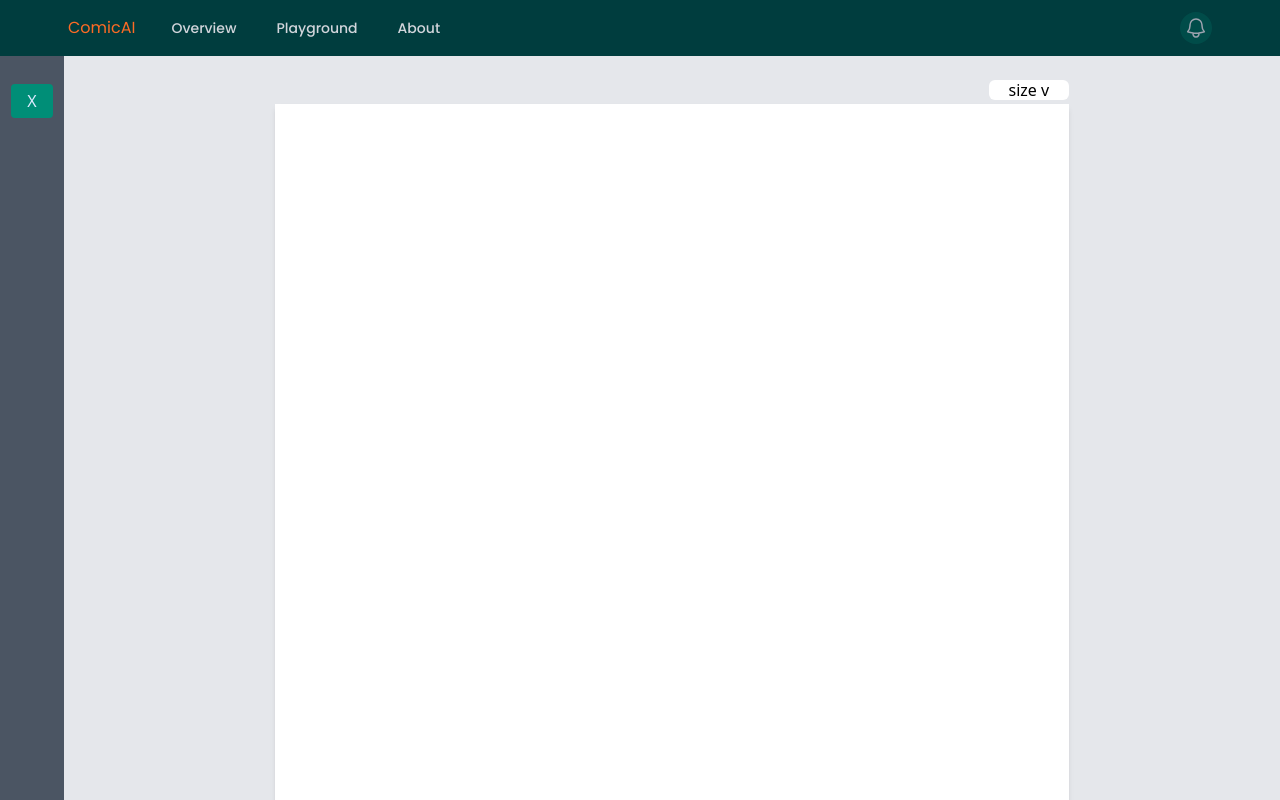
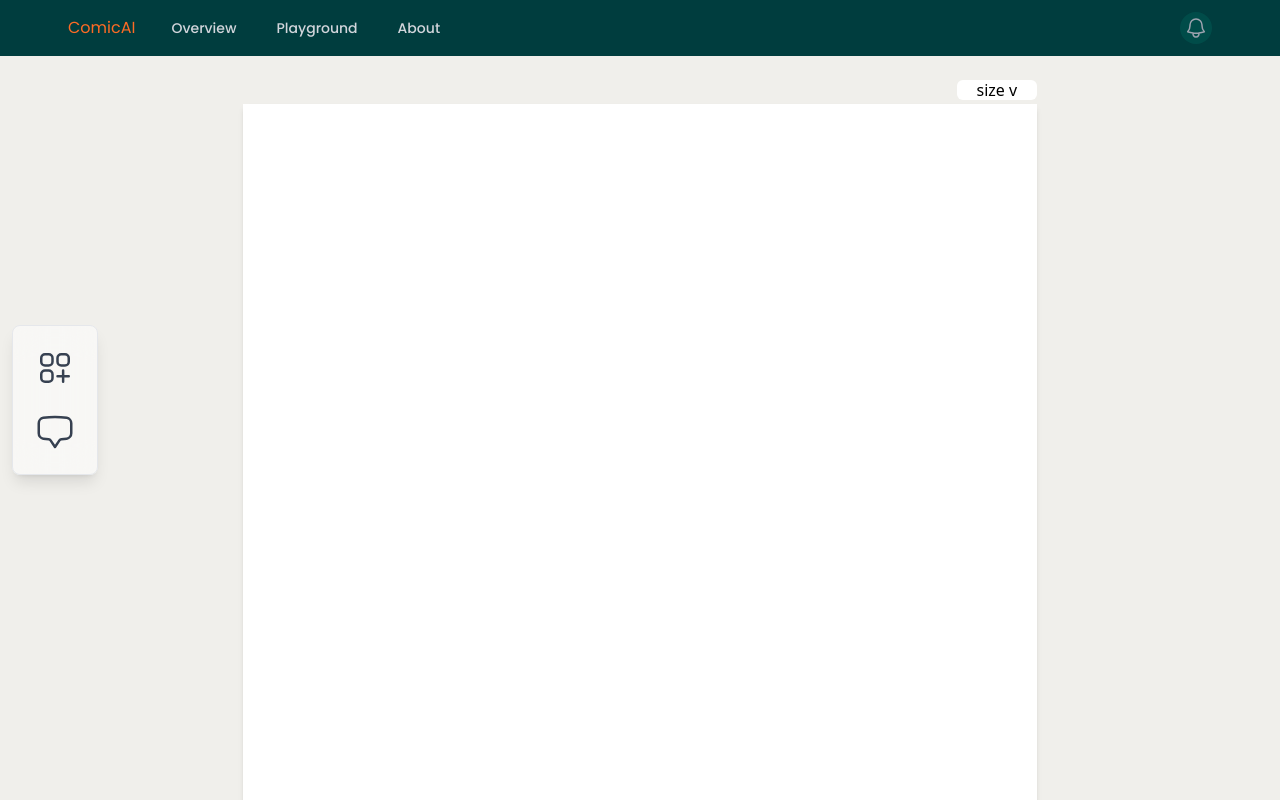
Before and after one commit to KaliKaloo/ComicPal, a React (Vite) app in the folder frontend-site/: page /CreateComicPage in a window 1280 px wide. Built offline with nearby package versions, Linux system fonts and the light colour scheme.

Commit message:
fine tuned click and drag

```diff
--- a/frontend-site/src/components/ui/Draggable.jsx
+++ b/frontend-site/src/components/ui/Draggable.jsx
@@ -9,9 +9,9 @@ export function Draggable(props) {
     transform: `translate3d(${transform.x}px, ${transform.y}px, 0)`,
   } : {};
 
+  return (
 
-  return (
-    <button ref={setNodeRef} style={{...style, ...props.styles}} {...listeners} {...attributes}>
+    <button className="" ref={setNodeRef} style={{...style, ...props.styles}} {...listeners} {...attributes}>
       {props.children}
     </button>
   );
--- a/frontend-site/src/pages/CreateComicPage/CreateComicPage.jsx
+++ b/frontend-site/src/pages/CreateComicPage/CreateComicPage.jsx
@@ -2,16 +2,26 @@ import { useState } from "react";
 import MainLayout from "../../layout/MainLayout";
 import GeneratePanel from "./GeneratePanel";
 import styles from "../../assets/style";
-import { DndContext, closestCenter, useSensors, useSensor, PointerSensor } from "@dnd-kit/core";
+import {
+  DndContext,
+  closestCenter,
+  useSensors,
+  useSensor,
+  PointerSensor,
+} from "@dnd-kit/core";
 import { Draggable } from "../../components/ui/Draggable";
 import { Droppable } from "../../components/ui/Droppable";
+import {
+  SquaresPlusIcon,
+  ChatBubbleBottomCenterIcon,
+} from "@heroicons/react/24/outline";
 
 function CreateComicPage() {
   const [panelList, setPanels] = useState([]);
-  const [count, setCount] = useState(0);
+  const [count, setCount] = useState(1);
 
   const addPanel = () => {
-    setPanels([...panelList, { id: count, position:{x:0,y:0}}]);
+    setPanels([...panelList, { id: count, position: { x: 0, y: 0 } }]);
     setCount(count + 1);
   };
 
@@ -22,18 +32,23 @@ function CreateComicPage() {
   const sensors = useSensors(
     useSensor(PointerSensor, {
       activationConstraint: {
-        distance: 8,
+        delay: 150,
+        tolerance:8
       },
     })
-  )
+  );
 
   function handleDragEnd(ev) {
-    console.log("stop");
-    const panel = panelList.find((x) => x.id === ev.active.id);
+    let panel = panelList.find((x) => x.id === ev.active.id);
     panel.position.x += ev.delta.x;
     panel.position.y += ev.delta.y;
+    console.log("clicked on " + ev.delta.x);
+
     const _panelList = panelList.map((x) => {
-      if (x.id === panel.id) return panel;
+      if (x.id === panel.id) {
+        console.log(panel.position);
+        return panel;
+      }
       return x;
     });
     setPanels(_panelList);
@@ -43,17 +58,22 @@ function CreateComicPage() {
     <MainLayout footer="noFooter">
       <DndContext onDragEnd={handleDragEnd} sensors={sensors}>
         <Droppable>
-          <div className="bg-gray-200 relative h-[calc(100vh-56px)] overflow-hidden flex">
+          <div className="bg-[#f0efeb] relative h-[calc(100vh-56px)] overflow-hidden flex items-center">
             <div
-              className={`sidebar bg-gray-600 text-blue-100 w-16 space-y-6 py-7 px-2 inset-y-0 left-0 relative ${styles.flexStart} z-40`}
+              className={`z-20 flex shrink-0 grow-0 justify-around gap-4 border-t border-gray-200 bg-white/50 p-2.5 shadow-lg backdrop-blur-lg  fixed top-2/4 -translate-y-2/4 left-3 min-h-[auto] lg:min-w-[64px] min-w-[40px] flex-col rounded-lg border`}
             >
               <div>
-                <button
+                <SquaresPlusIcon
                   onClick={addPanel}
-                  className="bg-lightGreen block mb-4 py-2 px-4 rounded"
+                  className="flex aspect-square min-h-[32px] lg:w-16 w-10 flex-col items-center justify-center gap-1 rounded-md p-1.5 md:p-3 text-gray-700 hover:bg-gray-100 "
+                />
+
+                <ChatBubbleBottomCenterIcon
+                  onClick={addPanel}
+                  className="flex aspect-square min-h-[32px] lg:w-16 w-10 flex-col items-center justify-center gap-1 rounded-md p-1.5 md:p-3 text-gray-700 hover:bg-gray-100 "
                 >
-                  X
-                </button>
+                  Speech
+                </ChatBubbleBottomCenterIcon>
               </div>
             </div>
             <div
@@ -74,9 +94,10 @@ function CreateComicPage() {
                     }}
                     id={panel.id}
                     key={panel.id}
+                    panel={panel}
                   >
-                    <div className={`absolute top:${panel.position.y}px left:${panel.position.x}px`}>
-                      <GeneratePanel  deleteFunc={() => deletePanel(panel.id)} />
+                    <div className={`absolute `}>
+                      <GeneratePanel deleteFunc={() => deletePanel(panel.id)} />
                     </div>
                   </Draggable>
                 ))}
--- a/frontend-site/src/pages/CreateComicPage/EditModal.jsx
+++ b/frontend-site/src/pages/CreateComicPage/EditModal.jsx
@@ -43,8 +43,7 @@ function EditModal({ onClose, imgUrl, text }) {
       id="container"
       className="fixed inset-0 bg-black bg-opacity-30 backdrop-blur-sm flex justify-center items-center z-40"
     >
-
-      <div className="flex flex-col justify-between space-y-2 bg-white p-2 rounded w-[60%] h-[70%]">
+      <div className="flex flex-col justify-between space-y-2 bg-white p-2 rounded">
           <div className="overflow-hidden w-full h-full">
             {imageURL.length > 0 ? (
               <img
@@ -53,7 +52,7 @@ function EditModal({ onClose, imgUrl, text }) {
                 className="object-cover w-full h-full"
               ></img>
             ) : (
-              <div className="h-[100%] flex justify-center items-center text-gray-300">
+              <div className="h-80 w-96 flex justify-center items-center text-gray-300">
                  <PhotoIcon
                     className="h-20 w-20 hover:cursor-pointer p-1"
                     aria-hidden="true"
--- a/frontend-site/src/pages/CreateComicPage/GeneratePanel.jsx
+++ b/frontend-site/src/pages/CreateComicPage/GeneratePanel.jsx
@@ -22,7 +22,7 @@ function GeneratePanel({ deleteFunc}) {
 
   return (
     <div
-      className={` ${panelClick ? "border-2 border-lightGreen":"border"} border-black overflow-hidden bg-gray-100 w-72 h-52 resize`}
+      className={` ${panelClick ? "border-lightGreen":"border-black "} border-2 overflow-hidden bg-gray-100 w-72 h-52 resize`}
       onClick={() => setPanelClick(true)}
     >
       {panelClick ? (
```
